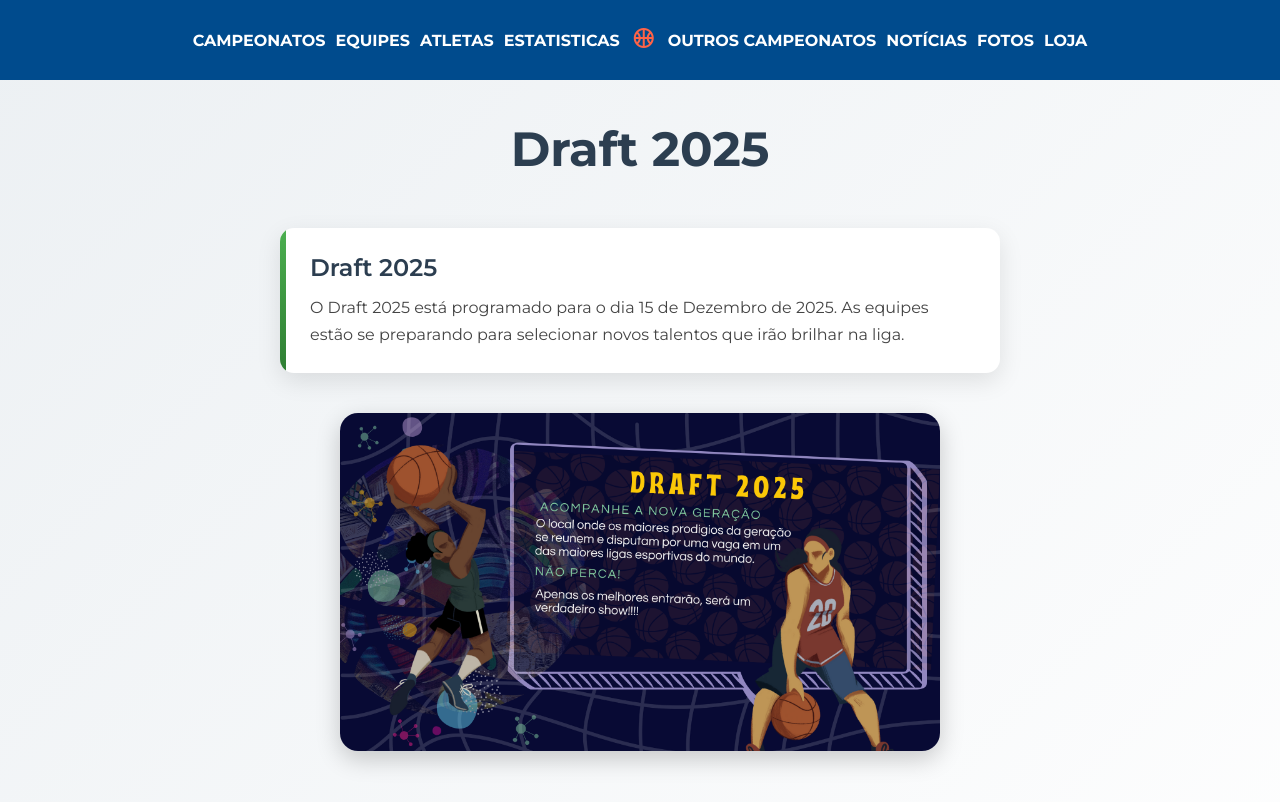
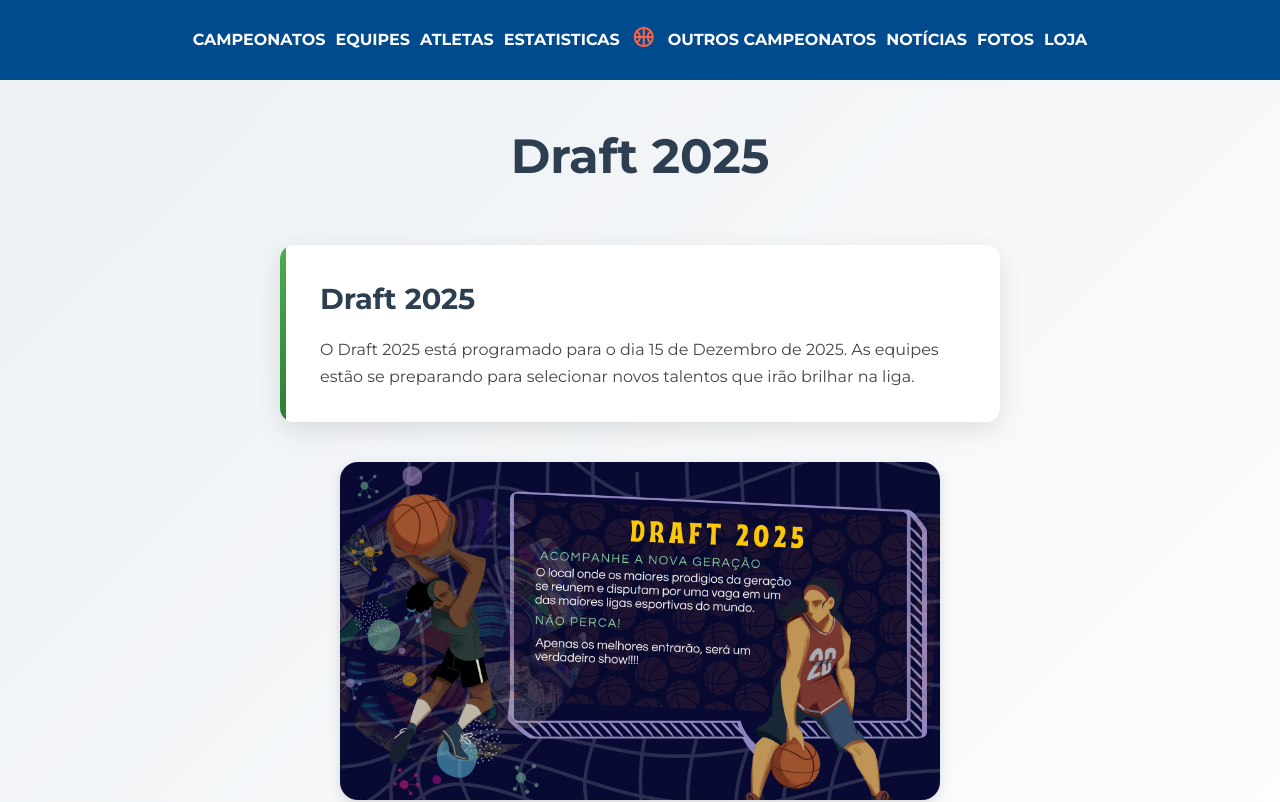
Before and after one commit to Teylorrrr/1023B-frontend-main, a React (Vite) app: page /Atletas in a window 1280 px wide. Shown: the top 802 px of the page. Built offline with nearby package versions, Linux system fonts and the light colour scheme; no server answers.

Commit message:
depois eu arrumo, mas por hoje ta funcionante

```diff
--- a/src/Pages/Atletas.css
+++ b/src/Pages/Atletas.css
@@ -1,4 +1,20 @@
 @import url('https://fonts.googleapis.com/css2?family=Poppins:wght@300;500;700&display=swap');
+
+/* Variáveis para cores e espaçamentos */
+:root {
+  --cor-fundo: linear-gradient(135deg, #ecf0f3, #ffffff);
+  --cor-texto: #333;
+  --cor-primaria: #2e7d32;
+  --cor-secundaria: #4caf50;
+  --cor-cards-bg: #222;
+  --cor-cards-texto: #fff;
+  --cor-cards-hover-bg: #2a2a2a;
+  --cor-error: #e74c3c;
+  --espacamento-padrao: 1rem;
+  --borda-radius: 8px;
+  --sombra-leve: 0 4px 12px rgba(0, 0, 0, 0.12);
+  --sombra-hover: 0 8px 24px rgba(0, 0, 0, 0.18);
+}
 
 /* Reset básico */
 * {
@@ -9,55 +25,60 @@
 
 body {
   font-family: 'Poppins', sans-serif;
-  background: linear-gradient(135deg, #ecf0f3, #ffffff);
-  color: #333;
+  background: var(--cor-fundo);
+  color: var(--cor-texto);
   min-height: 100vh;
   padding-bottom: 40px;
+  -webkit-font-smoothing: antialiased;
+  -moz-osx-font-smoothing: grayscale;
+  line-height: 1.5;
 }
 
 h1 {
   text-align: center;
   font-size: 3rem;
-  margin-top: 40px;
-  margin-bottom: 30px;
+  margin: 2.5rem 0 1.8rem;
   color: #2c3e50;
   position: relative;
   animation: fadeInDown 0.6s ease-out;
+  font-weight: 700;
 }
 
-/* Container geral da seção */
 .container {
   max-width: 1000px;
   margin: 0 auto;
-  padding: 20px;
+  padding: 1.5rem 1rem 3rem;
   display: grid;
-  gap: 40px;
+  gap: 2.5rem;
   align-items: center;
   justify-items: center;
 }
 
-/* Imagem do Draft */
 .Draft2025 {
   width: 100%;
   max-width: 600px;
   border-radius: 18px;
-  box-shadow: 0 8px 24px rgba(0, 0, 0, 0.2);
+  box-shadow: var(--sombra-leve);
   transition: transform 0.3s ease, box-shadow 0.3s ease, filter 0.3s ease;
   animation: fadeInUp 0.8s ease-out;
+  cursor: pointer;
+  object-fit: cover;
+  display: block;
 }
 
-.Draft2025:hover {
-  transform: scale(1.03);
-  box-shadow: 0 12px 28px rgba(0, 0, 0, 0.25);
+.Draft2025:hover,
+.Draft2025:focus {
+  transform: scale(1.04);
+  box-shadow: var(--sombra-hover);
   filter: brightness(1.05);
+  outline: none;
 }
 
-/* Cartões dos drafts */
 .draft {
-  background-color: #ffffff;
-  padding: 25px 30px;
+  background-color: #fff;
+  padding: 2rem 2.5rem;
   border-radius: 14px;
-  box-shadow: 0 8px 24px rgba(0, 0, 0, 0.1);
+  box-shadow: 0 8px 24px rgba(0,0,0,0.1);
   width: 100%;
   max-width: 720px;
   position: relative;
@@ -72,67 +93,86 @@ h1 {
   top: 0;
   width: 6px;
   height: 100%;
-  background: linear-gradient(to bottom, #4CAF50, #2E7D32);
+  background: linear-gradient(to bottom, var(--cor-secundaria), var(--cor-primaria));
   border-top-left-radius: 14px;
   border-bottom-left-radius: 14px;
 }
 
 .draft h2 {
   color: #2c3e50;
-  margin-bottom: 12px;
-  font-weight: 600;
+  margin-bottom: 1rem;
+  font-weight: 700;
+  font-size: 1.8rem;
 }
 
 .draft p {
   line-height: 1.7;
   color: #444;
+  font-size: 1rem;
 }
 
-/* Container para os cards dos atletas - FLEXBOX */
+/* Container dos atletas: flex com espaçamento fluido */
 .container-atletas {
   display: flex;
   flex-wrap: wrap;
-  gap: 1rem;
+  gap: 1.25rem;
   justify-content: center;
-  padding: 1rem;
+  padding: 0 1rem 3rem;
 }
 
-/* Cartões dos atletas */
+/* Card do atleta */
 .card-atleta {
-  background-color: #222;
-  color: white;
+  background-color: var(--cor-cards-bg);
+  color: var(--cor-cards-texto);
   width: 180px;
   text-align: center;
-  border-radius: 8px;
-  padding: 1rem;
-  box-shadow: 0 0 10px #000;
+  border-radius: var(--borda-radius);
+  padding: 1rem 1rem 1.5rem;
+  box-shadow: var(--sombra-leve);
   display: flex;
   flex-direction: column;
   align-items: center;
-  transition: transform 0.3s ease;
+  transition: transform 0.3s ease, box-shadow 0.3s ease, background-color 0.3s ease;
+  cursor: pointer;
+  min-height: 350px; /* altura uniforme */
+  user-select: none;
 }
 
-.card-atleta:hover {
-  transform: scale(1.05);
+.card-atleta:hover,
+.card-atleta:focus {
+  transform: translateY(-6px) scale(1.05);
+  box-shadow: var(--sombra-hover);
+  background-color: var(--cor-cards-hover-bg);
+  outline: none;
 }
 
-.card-atleta img {
+.card-atleta img,
+.foto-atleta {
   width: 100%;
-  border-radius: 4px;
-  margin-bottom: 0.5rem;
+  max-height: 220px;
+  border-radius: 6px;
+  margin-bottom: 0.8rem;
+  object-fit: cover;
+  user-select: none;
+  pointer-events: none;
 }
 
 .card-atleta h3 {
-  margin-bottom: 0.5rem;
+  margin-bottom: 0.6rem;
+  font-weight: 600;
+  font-size: 1.15rem;
+  line-height: 1.3;
+  color: #eaeaea;
 }
 
 .card-atleta p {
   font-size: 0.9rem;
   margin-bottom: 0.4rem;
-  line-height: 1.3;
+  line-height: 1.4;
+  color: #ccc;
 }
 
-/* Botão do card */
+/* Botão do card (se usado) */
 .card-atleta button {
   margin-top: auto;
   background: #444;
@@ -145,15 +185,18 @@ h1 {
   transition: background 0.3s ease;
 }
 
-.card-atleta button:hover {
-  background: #2e7d32; /* verde escuro */
+.card-atleta button:hover,
+.card-atleta button:focus {
+  background: var(--cor-primaria);
+  outline: none;
 }
 
 /* Mensagem de erro */
 .mensagem {
-  color: red;
+  color: var(--cor-error);
   text-align: center;
-  margin-bottom: 1rem;
+  margin-bottom: 1.2rem;
+  font-weight: 600;
 }
 
 /* Responsivo */
@@ -163,7 +206,7 @@ h1 {
   }
 
   .draft {
-    padding: 20px;
+    padding: 1.5rem 1.75rem;
   }
 
   .Draft2025 {
@@ -172,7 +215,8 @@ h1 {
 
   .card-atleta {
     width: 100%;
-    max-width: 300px;
+    max-width: 320px;
+    min-height: auto;
   }
 }
 
@@ -198,10 +242,69 @@ h1 {
     transform: translateY(0);
   }
 }
+.card-atleta {
+  background-color: #222;
+  color: white;
+  width: 100%;
+  max-width: 720px;
+  border-radius: 12px;
+  padding: 1rem;
+  display: flex;
+  align-items: center;
+  gap: 1rem;
+  box-shadow: 0 4px 16px rgba(0, 0, 0, 0.2);
+  transition: transform 0.3s ease, box-shadow 0.3s ease;
+  cursor: pointer;
+}
+
+.card-atleta:hover {
+  transform: translateY(-4px);
+  box-shadow: 0 8px 24px rgba(0, 0, 0, 0.25);
+}
+
 .foto-atleta {
-  width: 100%;
-  border-radius: 6px;
-  margin-bottom: 0.5rem;
+  width: 140px;
+  height: 140px;
+  border-radius: 8px;
   object-fit: cover;
-  max-height: 220px;
+  flex-shrink: 0;
 }
+
+.info-atleta {
+  flex: 1;
+  display: flex;
+  flex-direction: column;
+  gap: 0.3rem;
+}
+
+.info-atleta h3 {
+  font-size: 1.2rem;
+  font-weight: 600;
+  margin-bottom: 0.4rem;
+  color: #eaeaea;
+}
+
+.info-atleta p {
+  font-size: 0.95rem;
+  color: #ccc;
+  line-height: 1.4;
+}
+
+/* Responsivo: empilhar imagem e texto */
+@media (max-width: 600px) {
+  .card-atleta {
+    flex-direction: column;
+    align-items: center;
+    text-align: center;
+  }
+
+  .foto-atleta {
+    width: 100%;
+    max-width: 240px;
+    height: auto;
+  }
+
+  .info-atleta {
+    align-items: center;
+  }
+}
--- a/src/Pages/Atletas.tsx
+++ b/src/Pages/Atletas.tsx
@@ -4,7 +4,6 @@ import './Atletas.css'
 
 interface Atleta {
   registroAtleta: number
-  nome: string
   numeroCamisa: number
   nomeCamisa: string
   altura: number
@@ -59,24 +58,28 @@ return (
         <div key={atleta.registroAtleta} className="card-atleta" onClick={() => navigate(`/atleta/${atleta.registroAtleta}`)}>
 
   <img
-              src={`/Imagens/atletas/${atleta.registroAtleta}.png`}
-              alt={atleta.nome}
+    src={`/Imagens/Atletas/${atleta.registroAtleta}.png`}
+    alt={atleta.nomeCamisa}
     className="foto-atleta"
     onError={(e) => {
       const target = e.currentTarget as HTMLImageElement
       if (!target.dataset.fallback) {
         target.src = "/Imagens/JogadorSemFoto.png"
-                  target.alt = `Sem foto de ${atleta.nome}`
+        target.alt = `Sem foto de ${atleta.nomeCamisa}`
         target.dataset.fallback = "true"
       }
     }}
   />
-            <h3>{atleta.nome} #{atleta.numeroCamisa}</h3>
-            <p><strong>Idade:</strong> {atleta.idade} anos</p>
-            <p><strong>Altura:</strong> {atleta.altura} m</p>
-            <p><strong>Peso:</strong> {atleta.peso} kg</p>
-            <p><strong>Posição:</strong> {atleta.posicao}</p>
+  <div className="info-atleta">
+    <h3>{atleta.nomeCamisa} #{atleta.numeroCamisa}</h3>
+    {atleta.altura !== undefined && <p><strong>Altura:</strong> {atleta.altura} m</p>}
+    {atleta.peso !== undefined && <p><strong>Peso:</strong> {atleta.peso} kg</p>}
+    {atleta.idade !== undefined && <p><strong>Idade:</strong> {atleta.idade} anos</p>}
+    {atleta.posicao && <p><strong>Posição:</strong> {atleta.posicao}</p>}
   </div>
+
+</div>
+
         ))
       ) : (
         <p>Carregando atletas...</p>
```
Lines whose indentation alone changed are shown as unchanged.
